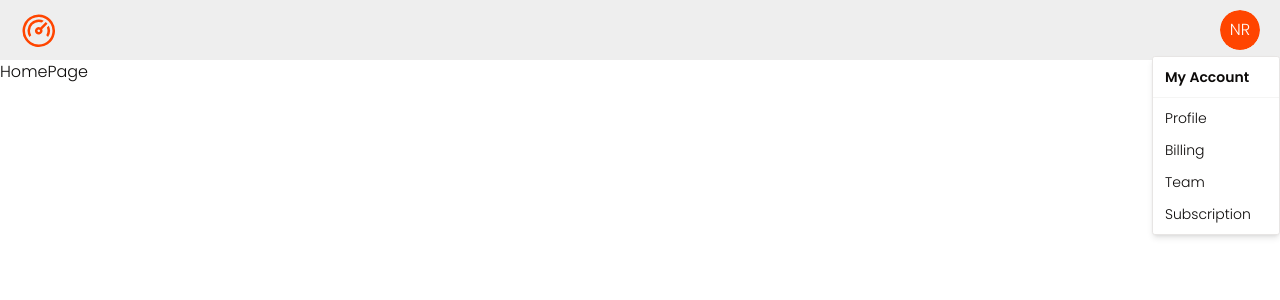
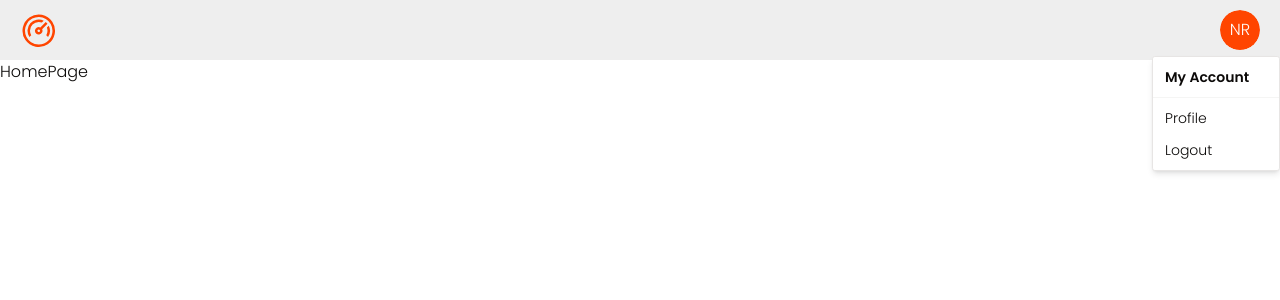
Before and after one commit to Nimira43/Tabularium, a Next.js app: page / in a window 1280 px wide. Both pictures are taken after a click on the button "NR". Shown: the top 300 px of the page. Built offline with nearby package versions, Linux system fonts and the light colour scheme; a web font is replaced by a local one.

Commit message:
Updated Dropdown menu items and added links

```diff
--- a/components/Navbar.tsx
+++ b/components/Navbar.tsx
@@ -9,7 +9,6 @@ const Navbar = () => {
       <Link href='/'>
         <VscDashboard className='text-main h-10 w-10 mt-1'/>
       </Link>
-
       <DropdownMenu>
         <DropdownMenuTrigger className='focus:outline-none'>
           <Avatar>
@@ -20,10 +19,16 @@ const Navbar = () => {
         <DropdownMenuContent>
           <DropdownMenuLabel>My Account</DropdownMenuLabel>
           <DropdownMenuSeparator />
-          <DropdownMenuItem>Profile</DropdownMenuItem>
-          <DropdownMenuItem>Billing</DropdownMenuItem>
-          <DropdownMenuItem>Team</DropdownMenuItem>
-          <DropdownMenuItem>Subscription</DropdownMenuItem>
+          <DropdownMenuItem>
+            <Link href='/profile'>
+              Profile
+            </Link>
+          </DropdownMenuItem>
+          <DropdownMenuItem>
+          <Link href='/auth'>
+              Logout
+            </Link>
+          </DropdownMenuItem>
         </DropdownMenuContent>
       </DropdownMenu>
 
```
